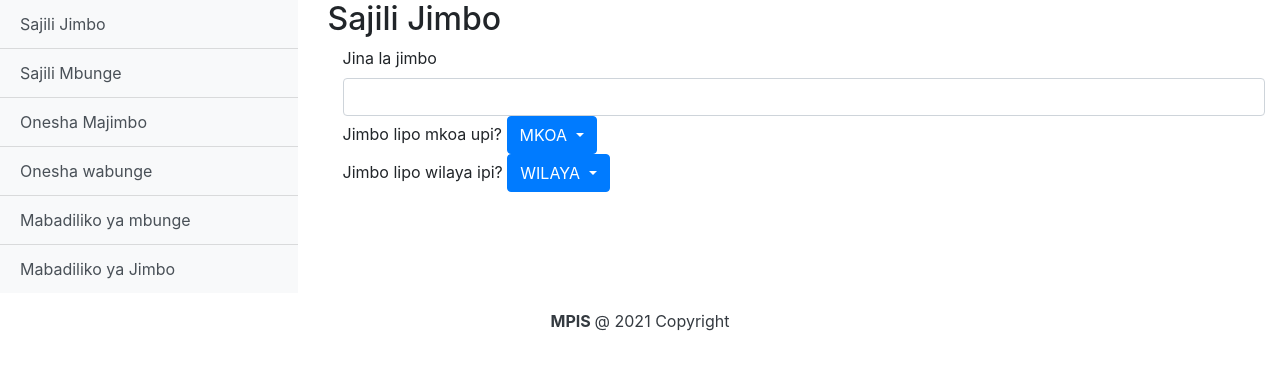
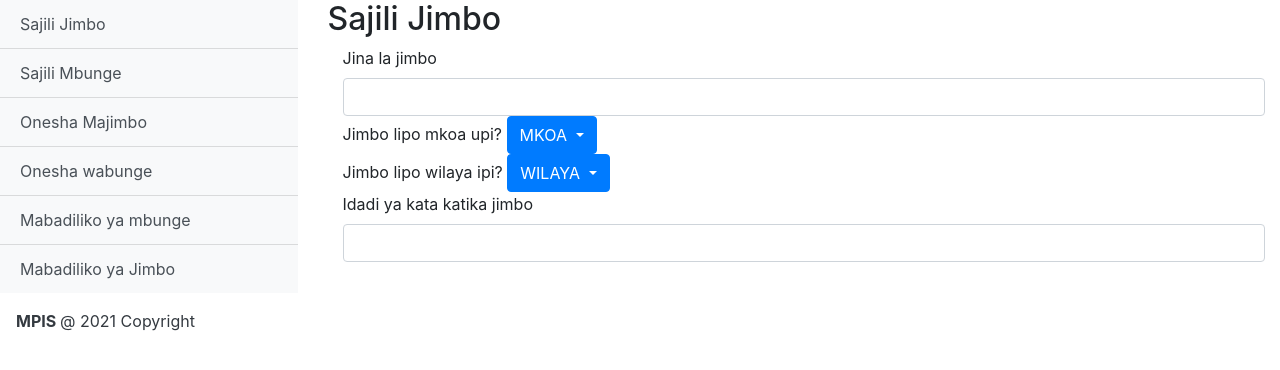
Before and after one commit to deogemini/MPIS, a PHP site: page /sajili_jimbo.php in a window 1280 px wide. Shown: the part 57-427 px from the top of the page. Run offline with PHP 8.4, Linux system fonts and the light colour scheme; some libraries are stand-ins or nearby versions.

Commit message:
jimbo features added

```diff
--- a/Admin/sajili_jimbo.php
+++ b/Admin/sajili_jimbo.php
@@ -27,12 +27,18 @@
           <button class="btn btn-primary dropdown-toggle" type="button" data-toggle="dropdown">WILAYA
   <span class="caret"></span>
  </button>
+
   <ul class="dropdown-menu">
     <li><a href="#">HTML</a></li>
     <li><a href="#">CSS</a></li>
     <li><a href="#">JavaScript</a></li>
   </ul>
     </div>
+     <div class="col">
+        <div class="form-outline">
+        <label class="form-label" >Idadi ya kata katika jimbo</label>
+        <input type="number" class="form-control" id="kata">
+      </div>
   </form>
 
 </div>
```
